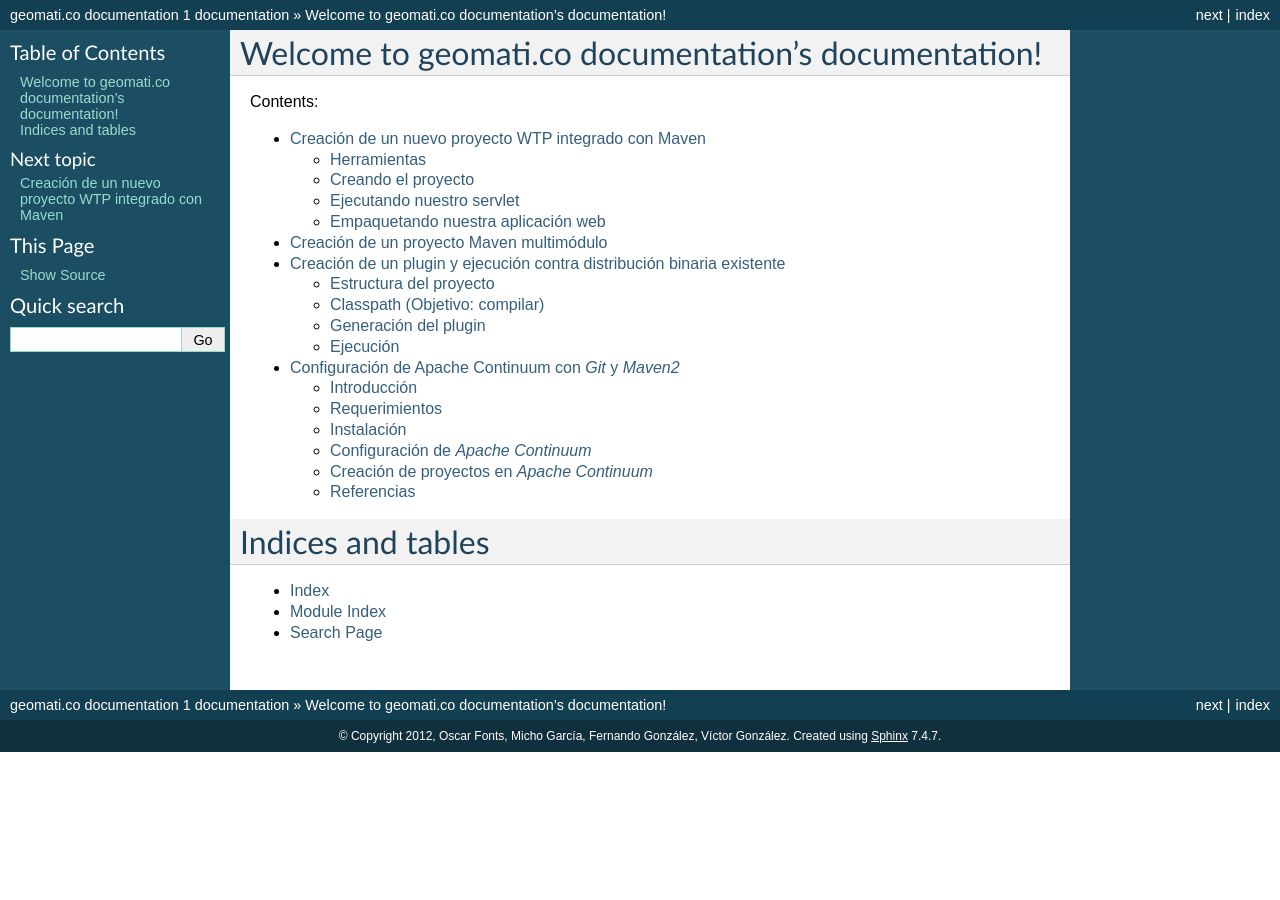
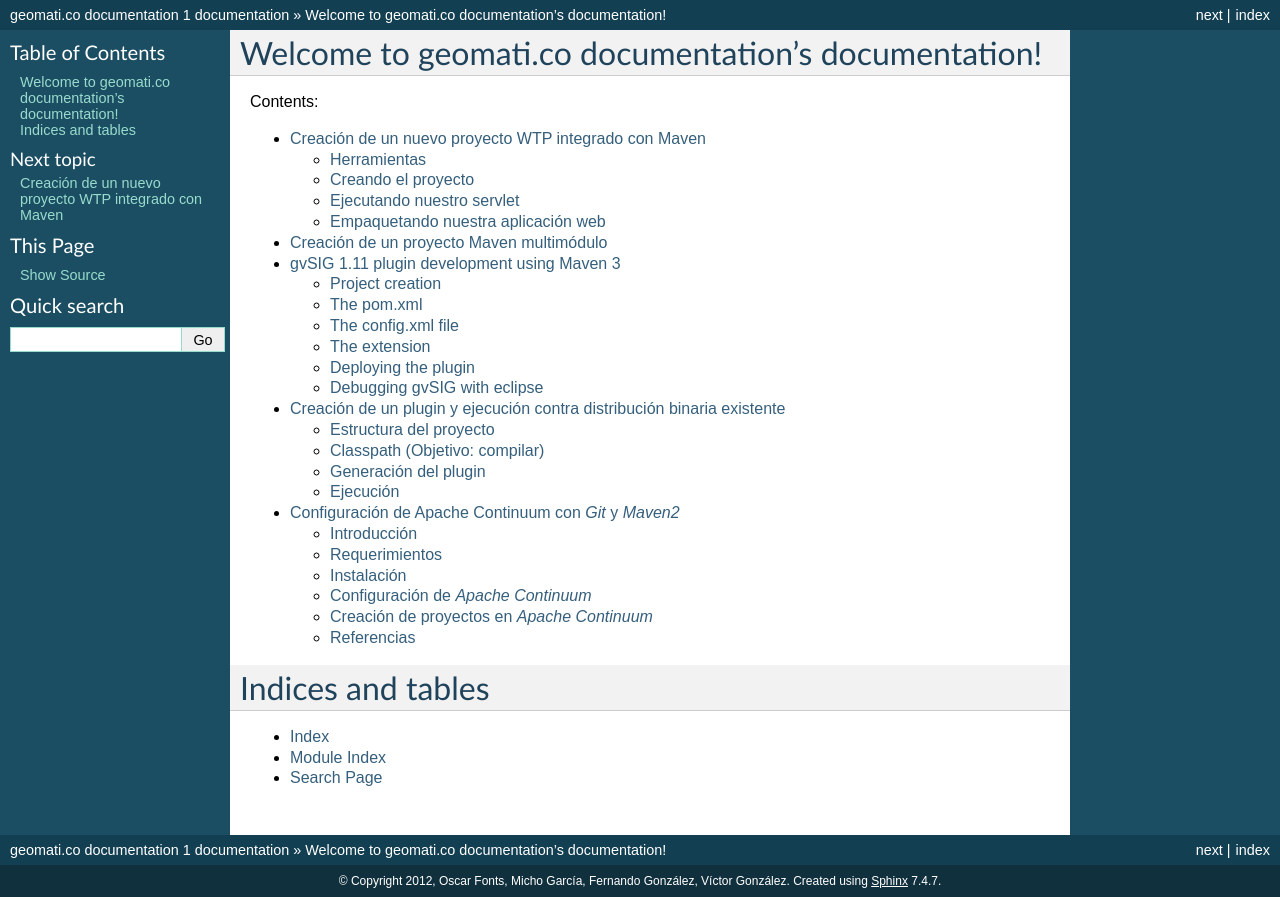
Before and after one commit to geomatico/documentation, a Sphinx documentation site: the page built from source/index.rst, in a window 1280 px wide. Built offline with Sphinx 7.4.7, drawn with Linux system fonts in a browser that asks for light colours.

Commit message:
gvsig 1.x meets maven

```diff
--- /dev/null
+++ b/source/gvsig_1_11_maven.rst
@@ -0,0 +1,161 @@
+===============================================
+gvSIG 1.11 plugin development using Maven 3
+===============================================
+
+Project creation
+------------------
+
+As any normal maven project::
+
+	mvn archetype:generate
+	cd whatever
+	mvn eclipse:eclipse
+
+The pom.xml
+-------------
+
+1) Include these properties, that are used to reference the jars in the gvSIG installation::
+
+	<gvsig.home>/path/to/gvsig</gvsig.home>
+	<gvsig.plugin.home>${gvsig.home}/bin/gvSIG/extensiones/com.iver.cit.gvsig</gvsig.plugin.home>
+
+2) Add your gvSIG dependencies using the *system* scope. Which dependencies? the necessary libraries
+   for your plugin to compile. At runtime, the gvSIG classloader will provide these classes so at this
+   point anything that makes the code compile is fine. Start with this minimum set::
+
+	<dependency>
+		<groupId>org.gvsig</groupId>
+		<artifactId>com.iver.cit.gvsig</artifactId>
+		<version>1.0</version>
+		<scope>system</scope>
+		<systemPath>${gvsig.plugin.home}/lib/com.iver.cit.gvsig.jar</systemPath>
+	</dependency>
+	<dependency>
+		<groupId>org.gvsig</groupId>
+		<artifactId>andami</artifactId>
+		<version>1.0</version>
+		<scope>system</scope>
+		<systemPath>${gvsig.home}/bin/andami.jar</systemPath>
+	</dependency>
+
+3) Assemble your plugin::
+
+	<build>
+		<plugins>
+			<plugin>
+				<artifactId>maven-assembly-plugin</artifactId>
+				<version>2.3</version>
+				<executions>
+					<execution>
+						<id>release</id>
+						<phase>package</phase>
+						<goals>
+							<goal>single</goal>
+						</goals>
+					</execution>
+				</executions>
+				<configuration>
+					<descriptors>
+						<descriptor>src/main/assembly/assembly.xml</descriptor>
+					</descriptors>
+					<finalName>${project.groupId}</finalName>
+					<appendAssemblyId>false</appendAssemblyId>
+					<attach>false</attach>
+				</configuration>
+			</plugin>
+		</plugins>
+	</build>
+
+   The contents of the src/main/assembly/assembly.xml file are::
+
+	<assembly>
+		<id>gvsig-plugin</id>
+		<baseDirectory>.</baseDirectory>
+		<formats>
+			<format>dir</format>
+		</formats>
+
+		<fileSets>
+			<fileSet>
+				<directory>${basedir}/src/main/config</directory>
+				<outputDirectory>/</outputDirectory>
+				<includes>
+					<include>config.xml</include>
+				</includes>
+			</fileSet>
+		</fileSets>
+
+		<dependencySets>
+			<dependencySet>
+				<unpack>false</unpack>
+				<scope>runtime</scope>
+				<outputDirectory>/</outputDirectory>
+			</dependencySet>
+		</dependencySets>
+	</assembly>
+
+The config.xml file
+---------------------
+
+Start with this basic one::
+
+	<?xml version="1.0" encoding="UTF-8"?>
+	<plugin-config>
+		<depends plugin-name="com.iver.cit.gvsig" />
+		<libraries library-dir="." />
+		<extensions>
+			<extension class-name="org.example.TestExtension"
+				description="Test extension"
+				active="true"/>
+		</extensions>
+	</plugin-config>
+
+The extension
+----------------
+
+Just create a new extension that says hello world when initialized::
+
+	package org.example;
+
+	import javax.swing.JOptionPane;
+
+	import com.iver.andami.plugins.Extension;
+
+	public class TestExtension extends Extension {
+
+		@Override
+		public void execute(String arg0) {
+		}
+
+		@Override
+		public void initialize() {
+			JOptionPane.showMessageDialog(null, "Qué pasa neeeeeen!");
+		}
+
+		@Override
+		public boolean isEnabled() {
+			return true;
+		}
+
+		@Override
+		public boolean isVisible() {
+			return true;
+		}
+	}
+
+Deploying the plugin
+---------------------
+
+Just::
+
+	mvn package
+
+will create the folder in target. Move it to the gvSIG extension folder and run gvSIG.
+
+Debugging gvSIG with eclipse
+------------------------------------
+
+1) In *main* tab leave empty the project text box and choose *com.iver.andami.Launcher* as main class.
+
+2) put "gvSIG gvSIG/extensiones" in *arguments* and the *bin* folder in the gvSIG installation
+   we are executing in "Working directory".
--- a/source/index.rst
+++ b/source/index.rst
@@ -13,6 +13,7 @@
 
    maven_wtp
    maven_reactor
+   gvsig_1_11_maven
    gvsig_bin_plugin
    apache-continuum
 
```
